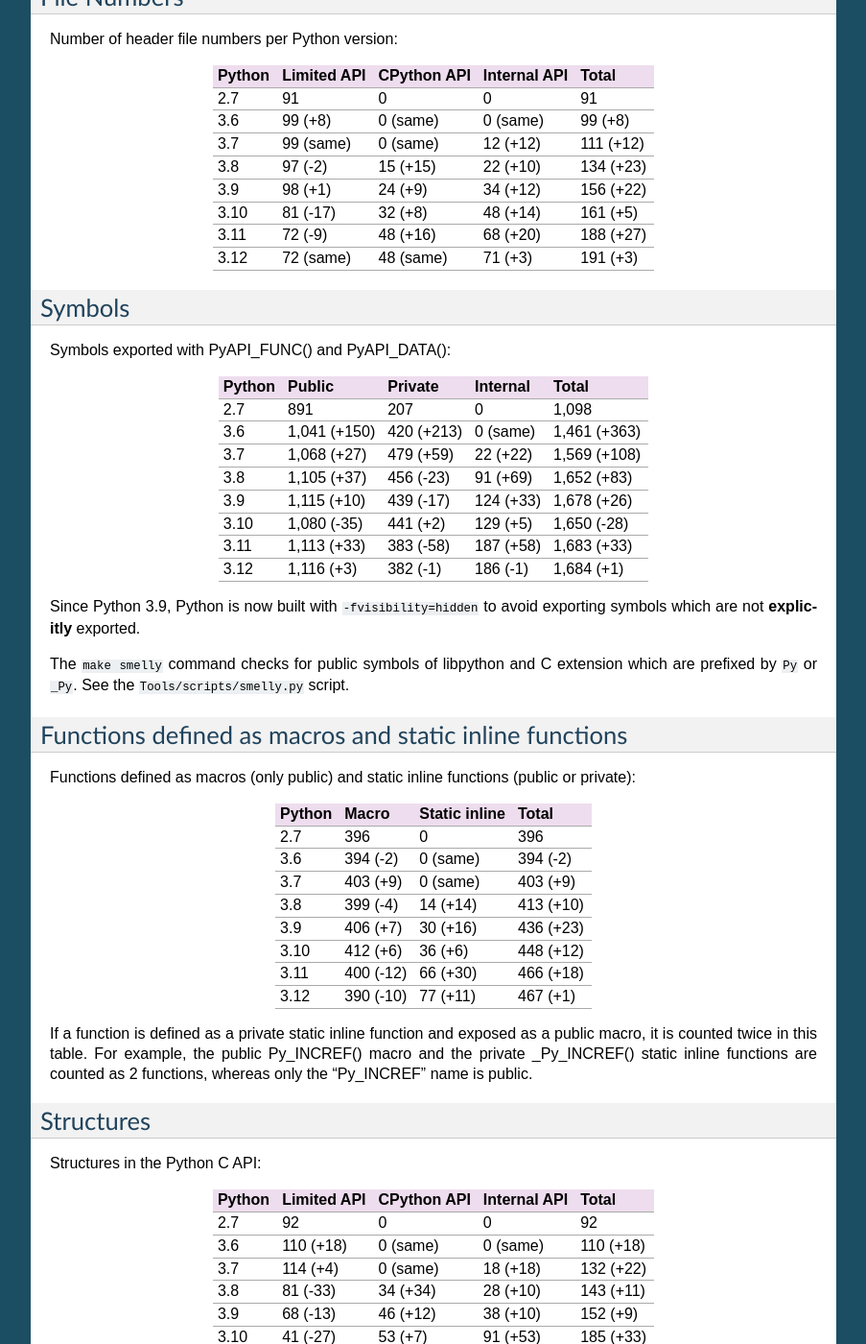
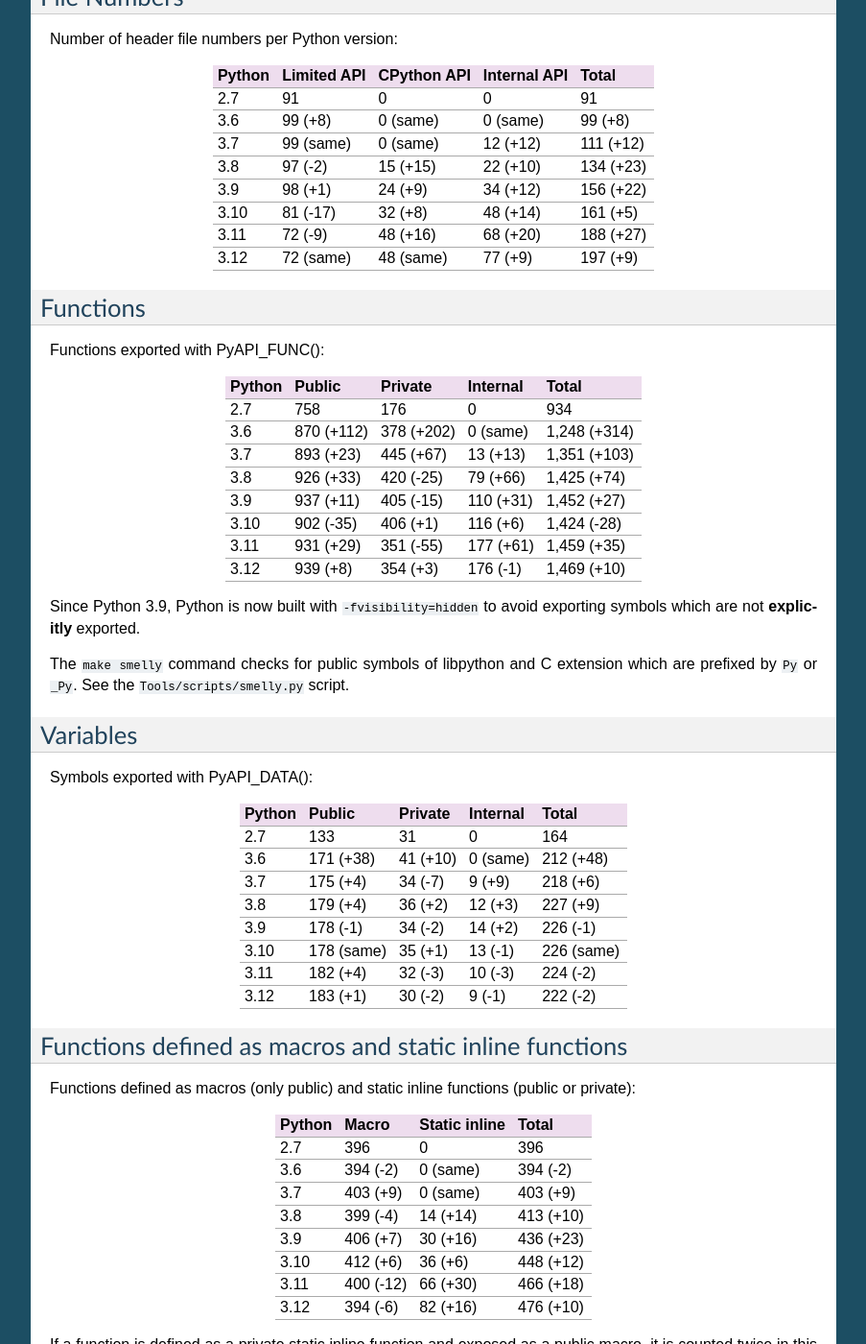
Before and after one commit to pythoncapi/pythoncapi, a Sphinx documentation site: the page built from doc/stats.rst, in a window 1280 px wide and 1400 px high, scrolled down 442 px. Shown: the whole window at 96% size, without its empty margins (198-1101 px from the left). Built offline with Sphinx 7.4.7, drawn with Linux system fonts in a browser that asks for light colours; some of the changed text lies outside the part shown.

Commit message:
stats: separate functions from variables

```diff
--- a/doc/stats.py
+++ b/doc/stats.py
@@ -202,16 +202,16 @@
     render_table(lines)
 
 
-def symbols():
-    display_title('Symbols')
-    paragraph('Symbols exported with PyAPI_FUNC() and PyAPI_DATA():')
+def list_functions():
+    display_title('Functions')
+    paragraph('Functions exported with PyAPI_FUNC():')
     lines = [('Python', 'Public', 'Private', 'Internal', 'Total')]
     for name in iter_branches():
-        total = get_int("grep -E 'PyAPI_(FUNC|DATA)' Include/*.h Include/cpython/*.h Include/internal/*.h|wc -l")
-        public = get_int("grep -E 'PyAPI_(FUNC|DATA)' Include/*.h Include/cpython/*.h|grep -v ' _Py'|wc -l")
-        public_private = get_int("grep -E 'PyAPI_(FUNC|DATA)' Include/*.h Include/cpython/*.h|wc -l")
+        total = get_int("grep 'PyAPI_FUNC' Include/*.h Include/cpython/*.h Include/internal/*.h|wc -l")
+        public = get_int("grep 'PyAPI_FUNC' Include/*.h Include/cpython/*.h|grep -v ' _Py'|wc -l")
+        public_private = get_int("grep 'PyAPI_FUNC' Include/*.h Include/cpython/*.h|wc -l")
         private = public_private - public
-        internal = get_int("grep -E 'PyAPI_(FUNC|DATA)' Include/internal/*.h|wc -l")
+        internal = get_int("grep 'PyAPI_FUNC' Include/internal/*.h|wc -l")
         line = [name, public, private, internal, total]
         lines.append(line)
     table_compute_diff(lines)
@@ -225,6 +225,22 @@
 extension which are prefixed by ``Py`` or ``_Py``. See
 the ``Tools/scripts/smelly.py`` script.
     """)
+
+
+def list_variables():
+    display_title('Variables')
+    paragraph('Symbols exported with PyAPI_DATA():')
+    lines = [('Python', 'Public', 'Private', 'Internal', 'Total')]
+    for name in iter_branches():
+        total = get_int("grep 'PyAPI_DATA' Include/*.h Include/cpython/*.h Include/internal/*.h|wc -l")
+        public = get_int("grep 'PyAPI_DATA' Include/*.h Include/cpython/*.h|grep -v ' _Py'|wc -l")
+        public_private = get_int("grep 'PyAPI_DATA' Include/*.h Include/cpython/*.h|wc -l")
+        private = public_private - public
+        internal = get_int("grep 'PyAPI_DATA' Include/internal/*.h|wc -l")
+        line = [name, public, private, internal, total]
+        lines.append(line)
+    table_compute_diff(lines)
+    render_table(lines)
 
 
 def static_inline_func():
@@ -268,7 +284,8 @@
     main_title()
     line_numbers()
     file_numbers()
-    symbols()
+    list_functions()
+    list_variables()
     static_inline_func()
     structures()
 
--- a/doc/stats.rst
+++ b/doc/stats.rst
@@ -11,13 +11,13 @@
 Python  Limited API    CPython API  Internal API  Total
 ======  =============  ===========  ============  ======
 2.7     12,686 (100%)  0 (0%)       0 (0%)        12,686
-3.6     16,051 (100%)  0 (0%)       0 (0%)        16,051
+3.6     16,011 (100%)  0 (0%)       0 (0%)        16,011
 3.7     16,517 (96%)   0 (0%)       772 (4%)      17,289
 3.8     13,166 (70%)   3,417 (18%)  2,295 (12%)   18,878
 3.9     12,265 (62%)   4,358 (22%)  3,146 (16%)   19,769
 3.10    10,396 (51%)   4,616 (22%)  5,572 (27%)   20,584
-3.11    9,232 (37%)    5,495 (22%)  10,046 (41%)  24,773
-3.12    9,227 (29%)    5,308 (17%)  17,633 (55%)  32,168
+3.11    9,237 (37%)    5,499 (22%)  10,046 (41%)  24,782
+3.12    9,296 (31%)    5,405 (18%)  15,017 (51%)  29,718
 ======  =============  ===========  ============  ======
 
 File Numbers
@@ -35,26 +35,26 @@
 3.9     98 (+1)      24 (+9)      34 (+12)      156 (+22)
 3.10    81 (-17)     32 (+8)      48 (+14)      161 (+5)
 3.11    72 (-9)      48 (+16)     68 (+20)      188 (+27)
-3.12    72 (same)    48 (same)    71 (+3)       191 (+3)
+3.12    72 (same)    48 (same)    77 (+9)       197 (+9)
 ======  ===========  ===========  ============  =========
 
-Symbols
-=======
+Functions
+=========
 
-Symbols exported with PyAPI_FUNC() and PyAPI_DATA():
+Functions exported with PyAPI_FUNC():
 
-======  ============  ==========  =========  ============
-Python  Public        Private     Internal   Total
-======  ============  ==========  =========  ============
-2.7     891           207         0          1,098
-3.6     1,041 (+150)  420 (+213)  0 (same)   1,461 (+363)
-3.7     1,068 (+27)   479 (+59)   22 (+22)   1,569 (+108)
-3.8     1,105 (+37)   456 (-23)   91 (+69)   1,652 (+83)
-3.9     1,115 (+10)   439 (-17)   124 (+33)  1,678 (+26)
-3.10    1,080 (-35)   441 (+2)    129 (+5)   1,650 (-28)
-3.11    1,113 (+33)   383 (-58)   187 (+58)  1,683 (+33)
-3.12    1,116 (+3)    382 (-1)    186 (-1)   1,684 (+1)
-======  ============  ==========  =========  ============
+======  ==========  ==========  =========  ============
+Python  Public      Private     Internal   Total
+======  ==========  ==========  =========  ============
+2.7     758         176         0          934
+3.6     870 (+112)  378 (+202)  0 (same)   1,248 (+314)
+3.7     893 (+23)   445 (+67)   13 (+13)   1,351 (+103)
+3.8     926 (+33)   420 (-25)   79 (+66)   1,425 (+74)
+3.9     937 (+11)   405 (-15)   110 (+31)  1,452 (+27)
+3.10    902 (-35)   406 (+1)    116 (+6)   1,424 (-28)
+3.11    931 (+29)   351 (-55)   177 (+61)  1,459 (+35)
+3.12    939 (+8)    354 (+3)    176 (-1)   1,469 (+10)
+======  ==========  ==========  =========  ============
 
 Since Python 3.9, Python is now built with ``-fvisibility=hidden`` to avoid
 exporting symbols which are not **explicitly** exported.
@@ -62,6 +62,24 @@
 The ``make smelly`` command checks for public symbols of libpython and C
 extension which are prefixed by ``Py`` or ``_Py``. See
 the ``Tools/scripts/smelly.py`` script.
+
+Variables
+=========
+
+Symbols exported with PyAPI_DATA():
+
+======  ==========  ========  ========  ==========
+Python  Public      Private   Internal  Total
+======  ==========  ========  ========  ==========
+2.7     133         31        0         164
+3.6     171 (+38)   41 (+10)  0 (same)  212 (+48)
+3.7     175 (+4)    34 (-7)   9 (+9)    218 (+6)
+3.8     179 (+4)    36 (+2)   12 (+3)   227 (+9)
+3.9     178 (-1)    34 (-2)   14 (+2)   226 (-1)
+3.10    178 (same)  35 (+1)   13 (-1)   226 (same)
+3.11    182 (+4)    32 (-3)   10 (-3)   224 (-2)
+3.12    183 (+1)    30 (-2)   9 (-1)    222 (-2)
+======  ==========  ========  ========  ==========
 
 Functions defined as macros and static inline functions
 =======================================================
@@ -78,7 +96,7 @@
 3.9     406 (+7)   30 (+16)       436 (+23)
 3.10    412 (+6)   36 (+6)        448 (+12)
 3.11    400 (-12)  66 (+30)       466 (+18)
-3.12    390 (-10)  77 (+11)       467 (+1)
+3.12    394 (-6)   82 (+16)       476 (+10)
 ======  =========  =============  =========
 
 If a function is defined as a private static inline function and exposed as a
@@ -101,13 +119,5 @@
 3.9     68 (-13)     46 (+12)     38 (+10)      152 (+9)
 3.10    41 (-27)     53 (+7)      91 (+53)      185 (+33)
 3.11    19 (-22)     75 (+22)     112 (+21)     206 (+21)
-3.12    24 (+5)      75 (same)    113 (+1)      212 (+6)
+3.12    24 (+5)      78 (+3)      140 (+28)     242 (+36)
 ======  ===========  ===========  ============  =========
-
-These numbers exclude opaque structures like PyInterpreterState (since Python
-3.8). The grep command is not exact. For example, PyODictObject is seen as
-public, whereas the structure is opaque::
-
-    typedef struct _odictobject PyODictObject;
-
-The _odictobject structure is only defined in Objects/odictobject.c.
```
